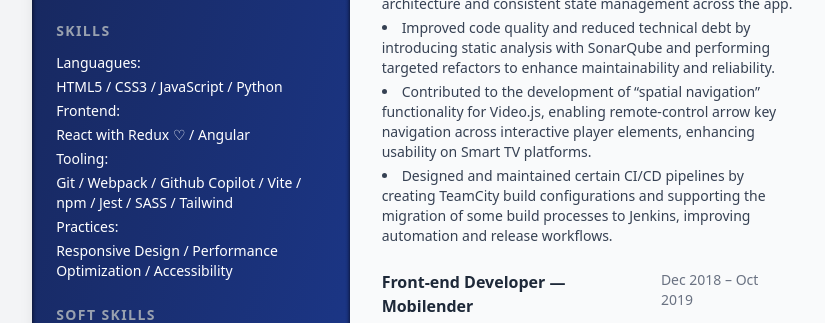
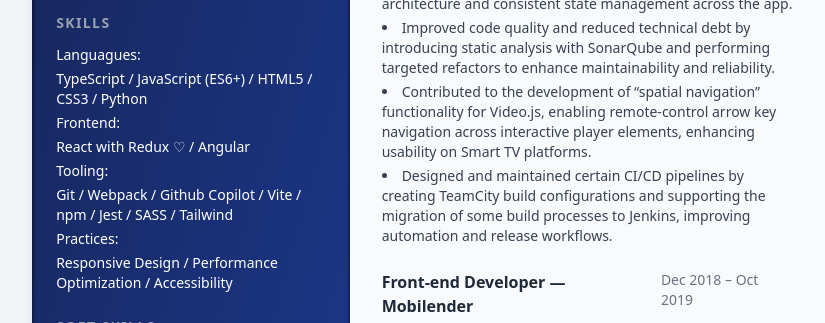
Before and after one commit to CarlosVillasenor/curriculum-vitae-tailwind-project, a website: page index.html in a window 1280 px wide. Shown: the part 459-782 px from the top of the page, without its empty margins (211-1036 px from the left). Drawn offline with nearby package versions, Linux system fonts and the light colour scheme; files that its build step writes are made by us from their sources.

Commit message:
feat: update styles to add more words to the skills section

```diff
--- a/index.html
+++ b/index.html
@@ -20,7 +20,7 @@
   <div class="max-w-4xl mx-auto bg-gray-50 shadow-lg grid grid-cols-10 w-[210mm] h-[297mm]">
 
     <!-- LEFT SIDEBAR -->
-    <aside class="col-span-4 text-white p-6 shadow-inner shadow-gray-950 bg-gradient-to-br from-blue-950 to-blue-900">
+    <aside class="col-span-4 text-white px-6 py-4 shadow-inner shadow-gray-950 bg-gradient-to-br from-blue-950 to-blue-900">
       <!-- Profile Picture and Name -->
       <img src="src/img/profile.png" alt="Profile Picture"
         class="w-34 h-34 rounded-full object-cover mt-2 border-gray-200 border-3 mb-6 mx-auto" />
@@ -73,7 +73,7 @@
         </h2>
         <ul class="mt-3 space-y-1 text-sm">
           <li>Languagues: </li>
-          <li>HTML5 / CSS3 / JavaScript / Python </li>
+          <li>TypeScript / JavaScript (ES6+) / HTML5 / CSS3 / Python </li>
           <li>Frontend:</li>
           <li> React with Redux ♡ / Angular </li>
           <li>Tooling:</li>
```
